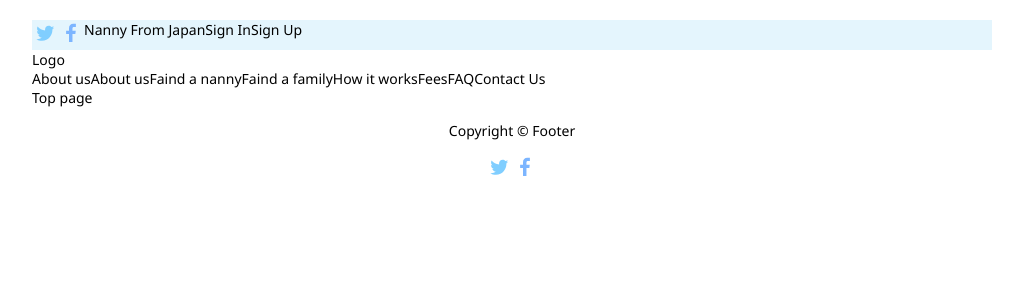
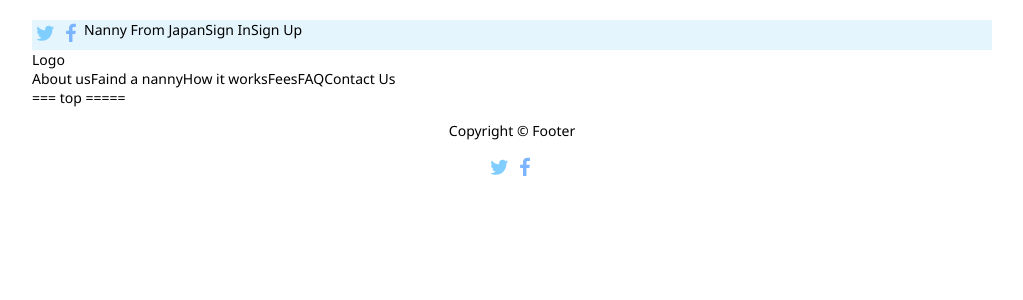
Before and after one commit to hikaori/NanyMatch, a React app in the folder nanny-app/: page / in a window 1280 px wide. Shown: the top 300 px of the page, without its empty margins (128-1151 px from the left). Built offline with nearby package versions, Linux system fonts and the light colour scheme.

Commit message:
made constans for navi

```diff
--- a/nanny-app/src/components/Header/Lower/Lower.jsx
+++ b/nanny-app/src/components/Header/Lower/Lower.jsx
@@ -1,22 +1,24 @@
 import React, { Component } from 'react'
+import NaviItem from './NaviItem/NaviItem.jsx';
+import { naviItems } from '../../../constants/naviItems.js';
+
 import '../Lower/Lower.scss'
-import NaviItem from './NaviItem/NaviItem.jsx';
+
 
 export default class Lower extends Component{
   render(){
     return(
       <div>
         <div>Logo</div>
-        <ul className="Lower">
-          <NaviItem title={ 'About us' } subtitles={ 'children' }/>
-          <li>About us</li>
-          <li>Faind a nanny</li>
-          <li>Faind a family</li>
-          <li>How it works</li>
-          <li>Fees</li>
-          <li>FAQ</li>
-          <li>Contact Us</li>
-        </ul>
+        <div className="NaviItems">
+          {naviItems.map((naviItem) => (
+              <NaviItem
+                key={naviItem .title}
+                title={naviItem .title}
+                childs={naviItem .childs}
+              />
+            ))}
+          </div>
       </div>
     )
   }
--- a/nanny-app/src/components/Header/Lower/Lower.scss
+++ b/nanny-app/src/components/Header/Lower/Lower.scss
@@ -1,3 +1,3 @@
-.Lower{
+.NaviItems{
   display: flex;
 }
--- a/nanny-app/src/components/Header/Lower/NaviItem/NaviItem.jsx
+++ b/nanny-app/src/components/Header/Lower/NaviItem/NaviItem.jsx
@@ -21,16 +21,19 @@ export default class NaviItem extends Component{
 
   render(){
     const { isHovered } = this.state;
-    const { title , subtitles } = this.props;
+    const { title, childs } = this.props;
     return(
       <div>
         <div className="LowerItem" onMouseOver={this.handleHoverIn} onMouseLeave={this.handleHoverOut}>{ title }</div>
         {
           isHovered && (
             <ul>
-              <li>{ subtitles }</li>
-              <li>ItemSubtitle</li>
-              <li>ItemSubtitle</li>
+              {childs.map((subtitle) => (
+                <li key={subtitle} className="subtitle"
+                >
+                  {subtitle}
+                </li>
+              ))}
             </ul>
           )
         }
--- a/nanny-app/src/components/TopPage/TopPage.jsx
+++ b/nanny-app/src/components/TopPage/TopPage.jsx
@@ -5,7 +5,7 @@ export default class TopPage extends Component {
     return (
       <div className="Container">
         <div className="TopPage">
-        Top page
+        === top =====
         </div>
       </div>
     )
--- /dev/null
+++ b/nanny-app/src/constants/naviItems.js
@@ -0,0 +1,27 @@
+
+ export const naviItems = [
+  {
+    title: 'About us',
+    childs: ['1111', '2222'],
+  },
+  {
+    title: 'Faind a nanny',
+    childs: ['1111', '2222'],
+  },
+  {
+    title: 'How it works',
+    childs: ['1111', '2222'],
+  },
+  {
+    title: 'Fees',
+    childs: ['1111', '2222'],
+  },
+  {
+    title: 'FAQ',
+    childs: ['1111', '2222'],
+  },
+  {
+    title: 'Contact Us',
+    childs: ['1111', '2222'],
+  },
+];
```
